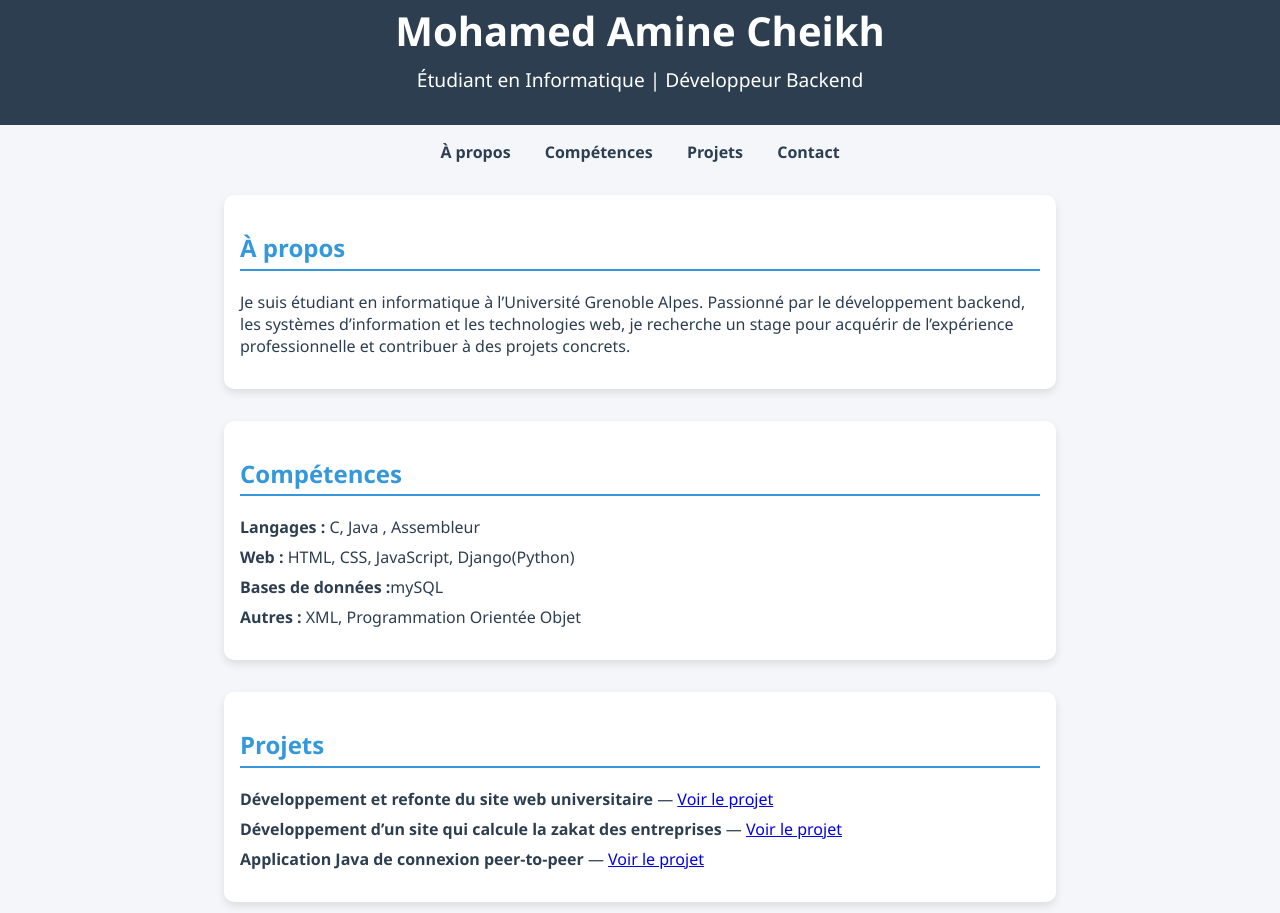
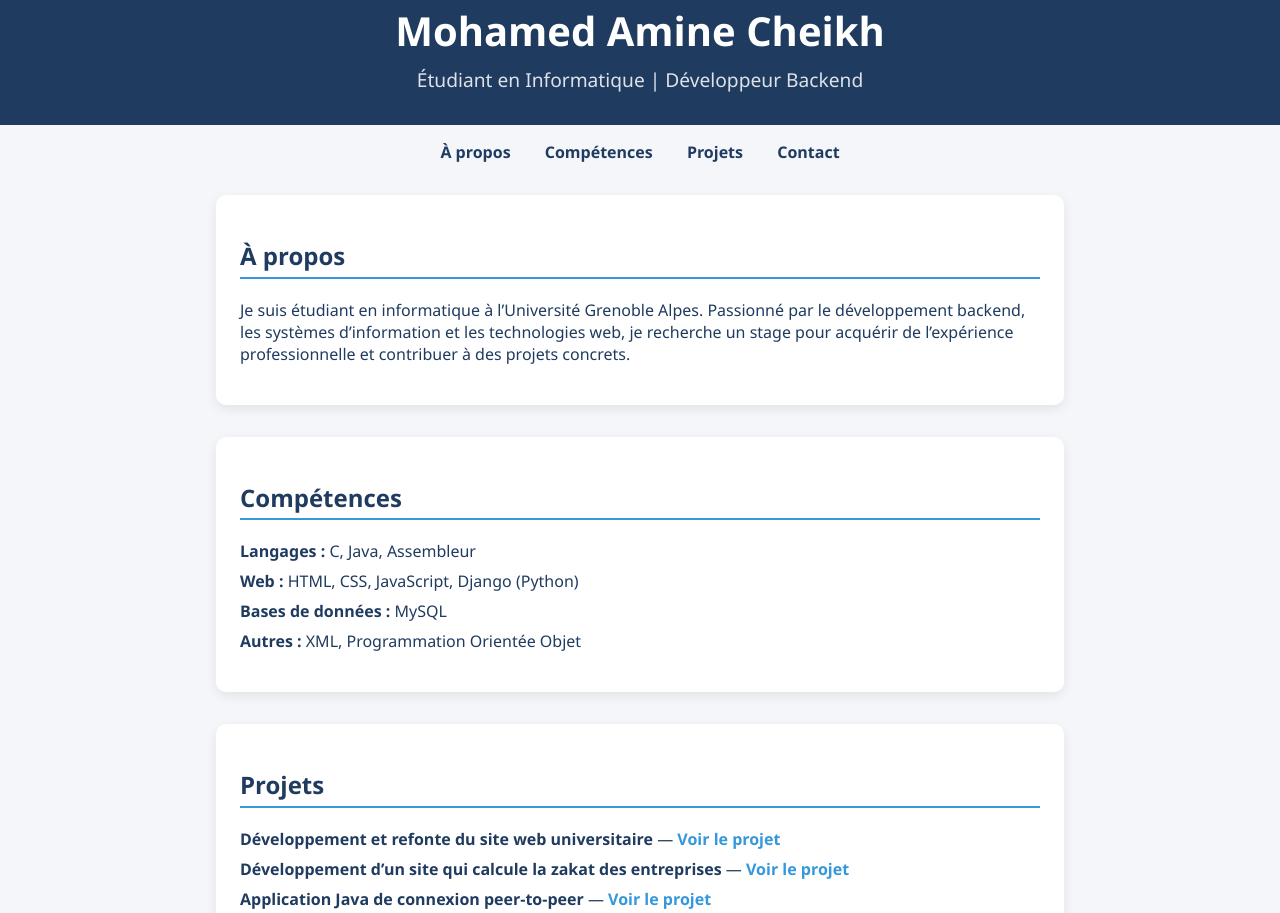
Before and after one commit to slowmfy/portfolio, a plain HTML site: page index.html in a window 1280 px wide. Shown: the part 208-1121 px from the top of the page. Drawn offline with Linux system fonts and the light colour scheme.

Commit message:
Update index.html

```diff
--- a/index.html
+++ b/index.html
@@ -2,17 +2,20 @@
 <html lang="fr">
 <head>
   <meta charset="UTF-8">
-  <title>My Portfolio -CHEIKH Mohamed Amine</title>
+  <title>Portfolio - CHEIKH Mohamed Amine</title>
   <meta name="viewport" content="width=device-width, initial-scale=1.0">
   <style>
+    /* Base */
     body {
       margin: 0;
       font-family: "Segoe UI", Arial, sans-serif;
-      background: #f4f6f9;
-      color: #2c3e50;
+      background: #F5F6FA; /* light gray background */
+      color: #1F3B5F; /* dark navy text */
     }
+
+    /* Header */
     header {
-      background: #2c3e50;
+      background: #1F3B5F; /* dark navy */
       color: white;
       padding: 2rem 1rem;
       text-align: center;
@@ -24,16 +27,20 @@
     header p {
       margin: 0.5rem 0 0;
       font-size: 1.2rem;
+      color: #DDE2E8; /* soft gray */
     }
-    /* ✅ Style photo */
+
+    /* Profile image */
     .profile-pic {
       width: 150px;
       height: 150px;
       border-radius: 50%;
-      border: 4px solid #3498db;
+      border: 4px solid #3498DB; /* accent blue border */
       object-fit: cover;
       margin-bottom: 1rem;
     }
+
+    /* Navigation */
     nav {
       text-align: center;
       margin: 1rem 0;
@@ -41,25 +48,27 @@
     nav a {
       margin: 0 15px;
       text-decoration: none;
-      color: #2c3e50;
+      color: #1F3B5F;
       font-weight: bold;
       transition: color 0.3s;
     }
     nav a:hover {
-      color: #3498db;
+      color: #3498DB;
     }
+
+    /* Sections */
     section {
       max-width: 800px;
       margin: 2rem auto;
-      padding: 1rem;
+      padding: 1.5rem;
       background: white;
       border-radius: 10px;
-      box-shadow: 0 4px 8px rgba(0,0,0,0.1);
+      box-shadow: 0 4px 12px rgba(0,0,0,0.08);
     }
     h2 {
-      border-bottom: 2px solid #3498db;
+      border-bottom: 2px solid #3498DB;
       padding-bottom: 0.3rem;
-      color: #3498db;
+      color: #1F3B5F;
     }
     ul {
       list-style: none;
@@ -68,10 +77,22 @@
     ul li {
       margin: 0.5rem 0;
     }
+
+    /* Links in sections */
+    section a {
+      color: #3498DB;
+      text-decoration: none;
+      font-weight: bold;
+    }
+    section a:hover {
+      text-decoration: underline;
+    }
+
+    /* Footer */
     footer {
       text-align: center;
       padding: 1rem;
-      background: #2c3e50;
+      background: #1F3B5F;
       color: white;
       margin-top: 2rem;
     }
@@ -79,8 +100,7 @@
 </head>
 <body>
   <header>
-    <!-- ✅ Photo de profil -->
-    <img src="aminepng.PNG" alt="Photo de Ahcene Bentaha" class="profile-pic">
+    <img src="aminepng.PNG" alt="Photo de Mohamed Amine Cheikh" class="profile-pic">
     <h1>Mohamed Amine Cheikh</h1>
     <p>Étudiant en Informatique | Développeur Backend</p>
   </header>
@@ -100,9 +120,9 @@
   <section id="skills">
     <h2>Compétences</h2>
     <ul>
-      <li><strong>Langages :</strong> C, Java , Assembleur </li>
-      <li><strong>Web :</strong> HTML, CSS, JavaScript, Django(Python)</li>
-      <li><strong>Bases de données :</strong>mySQL</li>
+      <li><strong>Langages :</strong> C, Java, Assembleur</li>
+      <li><strong>Web :</strong> HTML, CSS, JavaScript, Django (Python)</li>
+      <li><strong>Bases de données :</strong> MySQL</li>
       <li><strong>Autres :</strong> XML, Programmation Orientée Objet</li>
     </ul>
   </section>
@@ -112,21 +132,15 @@
     <ul>
       <li>
         <strong>Développement et refonte du site web universitaire</strong> —
-        <a href="https://github.com/ranidzkellou/Projet-DevWeb2" target="_blank">
-          Voir le projet
-        </a>
+        <a href="https://github.com/ranidzkellou/Projet-DevWeb2" target="_blank">Voir le projet</a>
       </li>
       <li>
         <strong>Développement d’un site qui calcule la zakat des entreprises</strong> —
-        <a href="https://github.com/6laza/Awkaf" target="_blank">
-          Voir le projet
-        </a>
+        <a href="https://github.com/6laza/Awkaf" target="_blank">Voir le projet</a>
       </li>
       <li>
         <strong>Application Java de connexion peer-to-peer</strong> —
-        <a href="https://github.com/slowmfy/Peer2peer-java-" target="_blank">
-          Voir le projet
-        </a>
+        <a href="https://github.com/slowmfy/Peer2peer-java-" target="_blank">Voir le projet</a>
       </li>
     </ul>
   </section>
```
